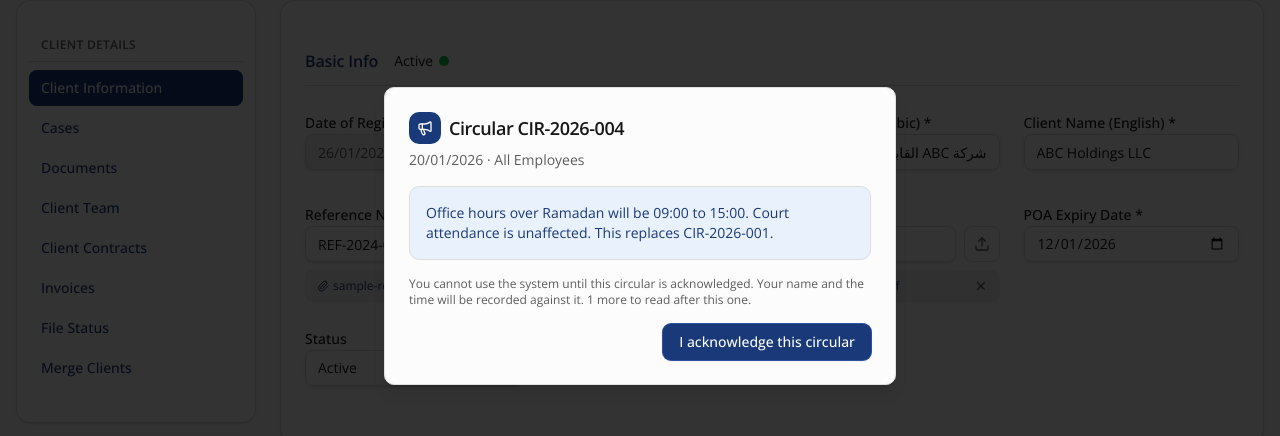
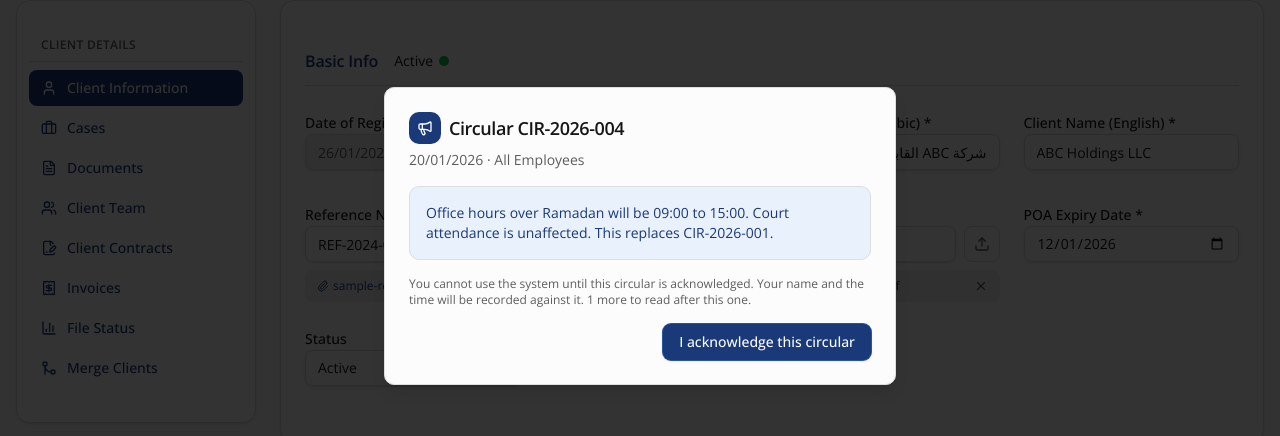
Before and after one commit to mehak187/elpnew, a React (Vite) app: page /clients/1 in a window 1280 px wide. Shown: the part 164-600 px from the top of the page. Built offline with nearby package versions, Linux system fonts and the light colour scheme.

Commit message:
update ClientDetails.jsx

```diff
--- a/src/pages/clients/ClientDetails.jsx
+++ b/src/pages/clients/ClientDetails.jsx
@@ -3,7 +3,20 @@ import { useNavigate, useParams } from "react-router-dom";
 import { Card, CardContent } from "@/components/ui/card";
 import { Button } from "@/components/ui/button";
 import BackButton from "@/components/shared/BackButton";
-import { UserPlus, Save, ArrowLeft, ArrowRight } from "lucide-react";
+import {
+  UserPlus,
+  Save,
+  ArrowLeft,
+  ArrowRight,
+  User,
+  Briefcase,
+  FileText,
+  Users,
+  FileSignature,
+  Receipt,
+  BarChart3,
+  GitMerge,
+} from "lucide-react";
 import { cn } from "@/lib/utils";
 import { DEFAULT_DIAL_CODE } from "@/lib/constants";
 import { deriveClientStatus } from "@/lib/clientStatus";
@@ -37,6 +50,7 @@ const SECTIONS = [
   {
     key: "info",
     label: "Client Information",
+    icon: User,
     form: true,
     required: (formData, clientType) => [
       "arabicName",
@@ -58,14 +72,24 @@ const SECTIONS = [
       "emailNotification",
     ],
   },
-  { key: "cases", label: "Cases", existingOnly: true },
-  { key: "documents", label: "Documents", existingOnly: true },
-  { key: "management", label: "Client Team", existingOnly: true },
-  { key: "contracts", label: "Client Contracts", existingOnly: true },
-  { key: "invoices", label: "Invoices", existingOnly: true },
+  { key: "cases", label: "Cases", icon: Briefcase, existingOnly: true },
+  { key: "documents", label: "Documents", icon: FileText, existingOnly: true },
+  { key: "management", label: "Client Team", icon: Users, existingOnly: true },
+  {
+    key: "contracts",
+    label: "Client Contracts",
+    icon: FileSignature,
+    existingOnly: true,
+  },
+  { key: "invoices", label: "Invoices", icon: Receipt, existingOnly: true },
 
-  { key: "analytics", label: "File Status", existingOnly: true },
-  { key: "merge", label: "Merge Clients", existingOnly: true },
+  {
+    key: "analytics",
+    label: "File Status",
+    icon: BarChart3,
+    existingOnly: true,
+  },
+  { key: "merge", label: "Merge Clients", icon: GitMerge, existingOnly: true },
 ];
 
 
@@ -336,21 +360,25 @@ export default function ClientDetails() {
               Client Details
             </p>
             <nav className="flex flex-row lg:flex-col gap-1 overflow-x-auto">
-              {sections.map((section) => (
+              {sections.map((section) => {
+                const Icon = section.icon;
+                return (
                   <button
                     key={section.key}
                     type="button"
                     onClick={() => setActiveSection(section.key)}
                     className={cn(
-                    "text-left text-nowrap rounded-md px-3 py-2 text-sm font-medium transition-colors",
+                      "flex items-center gap-2.5 text-nowrap rounded-md px-3 py-2 text-left text-sm font-medium transition-colors",
                       activeSection === section.key
                         ? "bg-primary text-primary-foreground"
                         : "text-primary hover:bg-secondary"
                     )}
                   >
+                    <Icon className="h-4 w-4 shrink-0" />
                     {section.label}
                   </button>
-              ))}
+                );
+              })}
             </nav>
           </CardContent>
         </Card>
```
Lines whose indentation alone changed are shown as unchanged.
